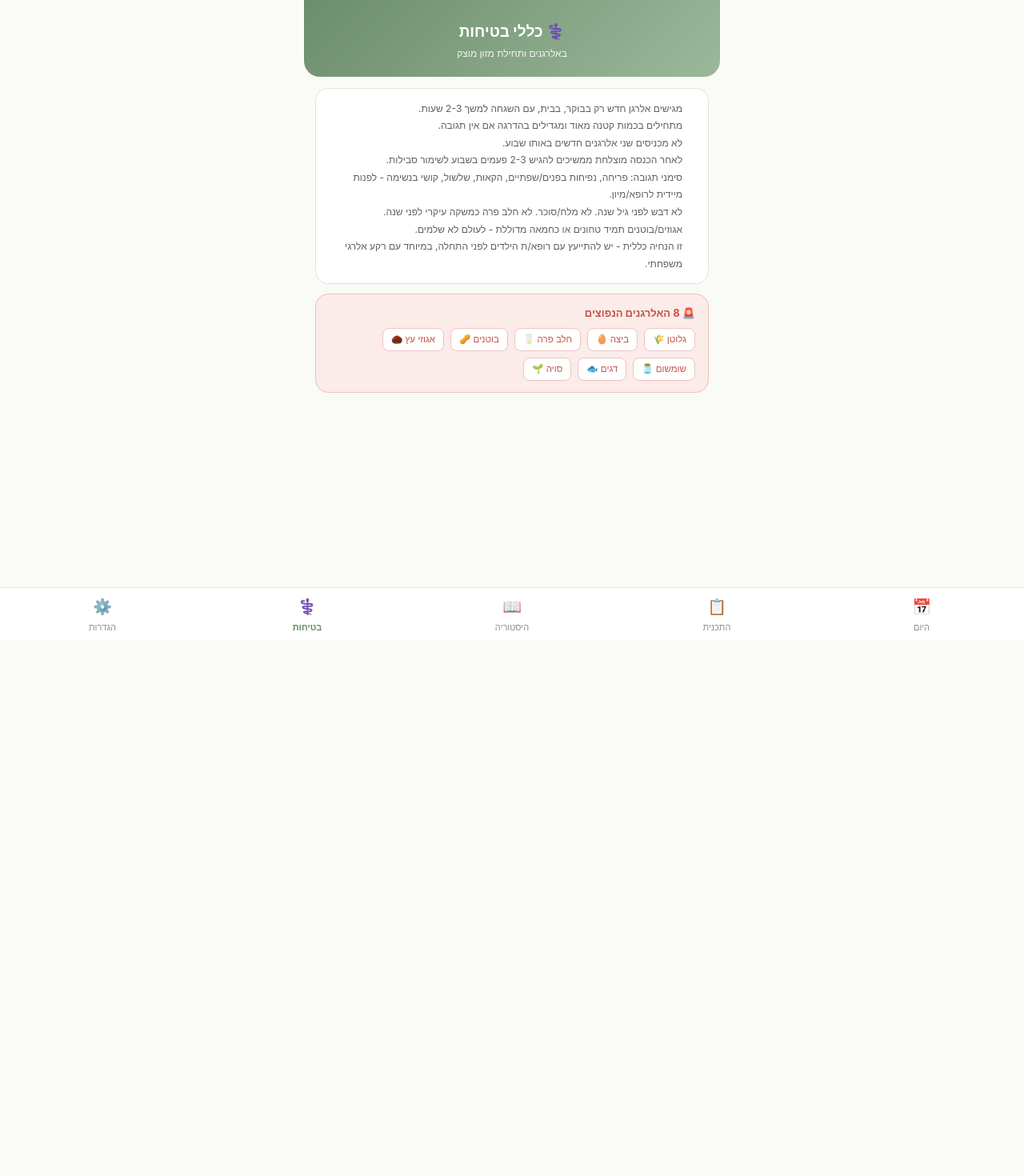
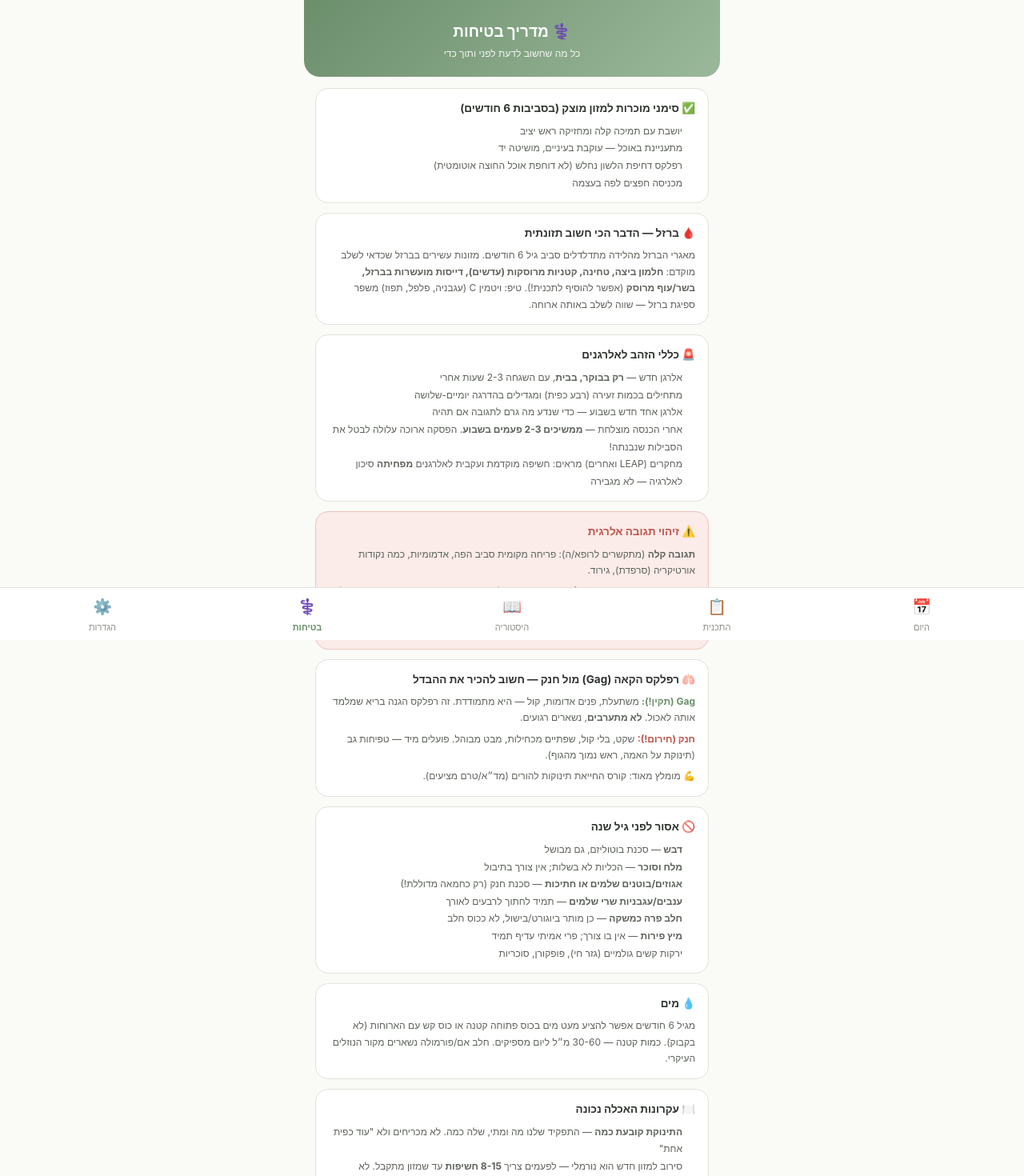
Before and after one commit to OrSchiffmann/meakav-teimot, a Next.js app: page /safety in a window 1280 px wide. Shown: the top 1470 px of the page at 80% size. Before the commit the page ends 800 px from the top, so only its background shows below. Built offline with nearby package versions, Linux system fonts and the light colour scheme; no server answers; sample sign-in values are in the browser's storage.

Commit message:
Professional content upgrade: combos, recipes on today screen, full safety guide, UI polish

```diff
--- a/app/(app)/safety/page.tsx
+++ b/app/(app)/safety/page.tsx
@@ -1,36 +1,97 @@
 export default function SafetyPage() {
-  const rules = [
-    'מגישים אלרגן חדש רק בבוקר, בבית, עם השגחה למשך 2-3 שעות.',
-    'מתחילים בכמות קטנה מאוד ומגדילים בהדרגה אם אין תגובה.',
-    'לא מכניסים שני אלרגנים חדשים באותו שבוע.',
-    'לאחר הכנסה מוצלחת ממשיכים להגיש 2-3 פעמים בשבוע לשימור סבילות.',
-    'סימני תגובה: פריחה, נפיחות בפנים/שפתיים, הקאות, שלשול, קושי בנשימה - לפנות מיידית לרופא/מיון.',
-    'לא דבש לפני גיל שנה. לא מלח/סוכר. לא חלב פרה כמשקה עיקרי לפני שנה.',
-    'אגוזים/בוטנים תמיד טחונים או כחמאה מדוללת - לעולם לא שלמים.',
-    'זו הנחיה כללית - יש להתייעץ עם רופא/ת הילדים לפני התחלה, במיוחד עם רקע אלרגי משפחתי.',
-  ]
-
   return (
     <>
       <div style={{ background: 'linear-gradient(135deg,var(--sage),var(--sage-light))', color: '#fff', padding: '26px 20px 20px', textAlign: 'center', borderRadius: '0 0 20px 20px', margin: '-14px -14px 14px' }}>
-        <h1 style={{ fontSize: 19, fontWeight: 800 }}>⚕️ כללי בטיחות</h1>
-        <p style={{ fontSize: 12, opacity: 0.9, marginTop: 3 }}>באלרגנים ותחילת מזון מוצק</p>
+        <h1 style={{ fontSize: 19, fontWeight: 800 }}>⚕️ מדריך בטיחות</h1>
+        <p style={{ fontSize: 12, opacity: 0.9, marginTop: 3 }}>כל מה שחשוב לדעת לפני ותוך כדי</p>
       </div>
 
-      <div style={{ background: 'var(--white)', border: '1px solid var(--border)', borderRadius: 16, padding: '14px 16px' }}>
-        <ul style={{ paddingRight: 16, fontSize: 12, color: 'var(--text-mid)', lineHeight: 1.8, margin: 0 }}>
-          {rules.map((r, i) => <li key={i}>{r}</li>)}
+      <Section title="✅ סימני מוכרות למזון מוצק (בסביבות 6 חודשים)">
+        <ul style={ul}>
+          <li>יושבת עם תמיכה קלה ומחזיקה ראש יציב</li>
+          <li>מתעניינת באוכל — עוקבת בעיניים, מושיטה יד</li>
+          <li>רפלקס דחיפת הלשון נחלש (לא דוחפת אוכל החוצה אוטומטית)</li>
+          <li>מכניסה חפצים לפה בעצמה</li>
         </ul>
+      </Section>
+
+      <Section title="🩸 ברזל — הדבר הכי חשוב תזונתית">
+        <p style={p}>מאגרי הברזל מהלידה מתדלדלים סביב גיל 6 חודשים. מזונות עשירים בברזל שכדאי לשלב מוקדם: <b>חלמון ביצה, טחינה, קטניות מרוסקות (עדשים), דייסות מועשרות בברזל, בשר/עוף מרוסק</b> (אפשר להוסיף לתכנית!). טיפ: ויטמין C (עגבניה, פלפל, תפוז) משפר ספיגת ברזל — שווה לשלב באותה ארוחה.</p>
+      </Section>
+
+      <Section title="🚨 כללי הזהב לאלרגנים">
+        <ul style={ul}>
+          <li>אלרגן חדש — <b>רק בבוקר, בבית</b>, עם השגחה 2-3 שעות אחרי</li>
+          <li>מתחילים בכמות זעירה (רבע כפית) ומגדילים בהדרגה יומיים-שלושה</li>
+          <li>אלרגן אחד חדש בשבוע — כדי שנדע מה גרם לתגובה אם תהיה</li>
+          <li>אחרי הכנסה מוצלחת — <b>ממשיכים 2-3 פעמים בשבוע</b>. הפסקה ארוכה עלולה לבטל את הסבילות שנבנתה!</li>
+          <li>מחקרים (LEAP ואחרים) מראים: חשיפה מוקדמת ועקבית לאלרגנים <b>מפחיתה</b> סיכון לאלרגיה — לא מגבירה</li>
+        </ul>
+      </Section>
+
+      <div style={{ background: 'var(--allergen-pale)', border: '1px solid var(--allergen-border)', borderRadius: 16, padding: '14px 16px', marginBottom: 12 }}>
+        <h3 style={{ fontSize: 13.5, fontWeight: 700, color: 'var(--allergen)', marginBottom: 8 }}>⚠️ זיהוי תגובה אלרגית</h3>
+        <p style={{ ...p, marginBottom: 6 }}><b>תגובה קלה</b> (מתקשרים לרופא/ה): פריחה מקומית סביב הפה, אדמומיות, כמה נקודות אורטיקריה (סרפדת), גירוד.</p>
+        <p style={{ ...p, marginBottom: 6 }}><b style={{ color: 'var(--allergen)' }}>תגובה חמורה (מיד 101/מיון!):</b> נפיחות שפתיים/לשון/פנים, קושי בנשימה, צפצופים, שיעול פתאומי מתמשך, הקאות חוזרות, חיוורון/רפיון, אובדן הכרה.</p>
+        <p style={p}>רוב התגובות מופיעות תוך דקות עד שעתיים מהחשיפה.</p>
       </div>
 
-      <div style={{ background: 'var(--allergen-pale)', border: '1px solid var(--allergen-border)', borderRadius: 16, padding: '14px 16px', marginTop: 12 }}>
-        <h3 style={{ fontSize: 13, fontWeight: 700, color: 'var(--allergen)', marginBottom: 8 }}>🚨 8 האלרגנים הנפוצים</h3>
+      <Section title="🫁 רפלקס הקאה (Gag) מול חנק — חשוב להכיר את ההבדל">
+        <p style={{ ...p, marginBottom: 6 }}><b style={{ color: 'var(--sage)' }}>Gag (תקין!):</b> משתעלת, פנים אדומות, קול — היא מתמודדת. זה רפלקס הגנה בריא שמלמד אותה לאכול. <b>לא מתערבים</b>, נשארים רגועים.</p>
+        <p style={{ ...p, marginBottom: 6 }}><b style={{ color: 'var(--allergen)' }}>חנק (חירום!):</b> שקט, בלי קול, שפתיים מכחילות, מבט מבוהל. פועלים מיד — טפיחות גב (תינוקת על האמה, ראש נמוך מהגוף).</p>
+        <p style={p}>💪 מומלץ מאוד: קורס החייאת תינוקות להורים (מד״א/טרם מציעים).</p>
+      </Section>
+
+      <Section title="🚫 אסור לפני גיל שנה">
+        <ul style={ul}>
+          <li><b>דבש</b> — סכנת בוטוליזם, גם מבושל</li>
+          <li><b>מלח וסוכר</b> — הכליות לא בשלות; אין צורך בתיבול</li>
+          <li><b>אגוזים/בוטנים שלמים או חתיכות</b> — סכנת חנק (רק כחמאה מדוללת!)</li>
+          <li><b>ענבים/עגבניות שרי שלמים</b> — תמיד לחתוך לרבעים לאורך</li>
+          <li><b>חלב פרה כמשקה</b> — כן מותר ביוגורט/בישול, לא ככוס חלב</li>
+          <li><b>מיץ פירות</b> — אין בו צורך; פרי אמיתי עדיף תמיד</li>
+          <li>ירקות קשים גולמיים (גזר חי), פופקורן, סוכריות</li>
+        </ul>
+      </Section>
+
+      <Section title="💧 מים">
+        <p style={p}>מגיל 6 חודשים אפשר להציע מעט מים בכוס פתוחה קטנה או כוס קש עם הארוחות (לא בקבוק). כמות קטנה — 30-60 מ״ל ליום מספיקים. חלב אם/פורמולה נשארים מקור הנוזלים העיקרי.</p>
+      </Section>
+
+      <Section title="🍽️ עקרונות האכלה נכונה">
+        <ul style={ul}>
+          <li><b>התינוקת קובעת כמה</b> — התפקיד שלנו מה ומתי, שלה כמה. לא מכריחים ולא "עוד כפית אחת"</li>
+          <li>סירוב למזון חדש הוא נורמלי — לפעמים צריך <b>8-15 חשיפות</b> עד שמזון מתקבל. לא מוותרים אחרי פעם אחת!</li>
+          <li>מתקדמים במרקמים — להישאר על מחיות חלקות יותר מדי זמן מקשה על התפתחות הלעיסה. עד גיל 9-10 חודשים כדאי גושים רכים</li>
+          <li>אוכלים יחד — תינוקות לומדים מחיקוי. שבו מולה ואכלו מאותם מזונות</li>
+          <li>בלגן הוא חלק מהלמידה 🎨 — לתת לה לגעת, למרוח ולחקור</li>
+        </ul>
+      </Section>
+
+      <div style={{ background: 'var(--allergen-pale)', border: '1px solid var(--allergen-border)', borderRadius: 16, padding: '14px 16px', marginBottom: 12 }}>
+        <h3 style={{ fontSize: 13, fontWeight: 700, color: 'var(--allergen)', marginBottom: 8 }}>🚨 8 האלרגנים בתכנית</h3>
         <div style={{ display: 'flex', flexWrap: 'wrap', gap: 8 }}>
           {['גלוטן 🌾', 'ביצה 🥚', 'חלב פרה 🥛', 'בוטנים 🥜', 'אגוזי עץ 🌰', 'שומשום 🫙', 'דגים 🐟', 'סויה 🌱'].map(a => (
             <span key={a} style={{ background: 'var(--white)', border: '1px solid var(--allergen-border)', borderRadius: 8, padding: '5px 10px', fontSize: 11.5, color: 'var(--allergen)' }}>{a}</span>
           ))}
         </div>
       </div>
+
+      <p style={{ fontSize: 11, color: 'var(--text-light)', textAlign: 'center', padding: '4px 10px 10px', lineHeight: 1.6 }}>
+        המידע כאן הוא הכוונה כללית ואינו תחליף לייעוץ רפואי. התייעצו עם רופא/ת הילדים או טיפת חלב לפני תחילת התכנית — במיוחד אם יש אטופיק דרמטיטיס (אקזמה) או רקע אלרגי משפחתי.
+      </p>
     </>
   )
 }
+
+function Section({ title, children }: { title: string; children: React.ReactNode }) {
+  return (
+    <div style={{ background: 'var(--white)', border: '1px solid var(--border)', borderRadius: 16, padding: '14px 16px', marginBottom: 12 }}>
+      <h3 style={{ fontSize: 13.5, fontWeight: 700, marginBottom: 8 }}>{title}</h3>
+      {children}
+    </div>
+  )
+}
+
+const ul: React.CSSProperties = { paddingRight: 16, fontSize: 12, color: 'var(--text-mid)', lineHeight: 1.8, margin: 0 }
+const p: React.CSSProperties = { fontSize: 12, color: 'var(--text-mid)', lineHeight: 1.7, margin: 0 }
--- a/app/globals.css
+++ b/app/globals.css
@@ -25,4 +25,23 @@ body {
   background: var(--bg);
   color: var(--text-dark);
   direction: rtl;
+  -webkit-font-smoothing: antialiased;
 }
+
+button {
+  transition: transform .1s ease, opacity .15s ease, filter .15s ease;
+  font-family: inherit;
+}
+button:active { transform: scale(.97); }
+button:hover { filter: brightness(1.05); }
+
+input, select, textarea {
+  transition: border-color .15s ease, box-shadow .15s ease;
+}
+input:focus, select:focus, textarea:focus {
+  outline: none;
+  border-color: var(--sage) !important;
+  box-shadow: 0 0 0 3px var(--sage-pale);
+}
+
+::selection { background: var(--sage-pale); }
--- a/lib/plan-data.ts
+++ b/lib/plan-data.ts
@@ -48,6 +48,18 @@ export const DAY_LABELS = ['א׳', 'ב׳', 'ג׳', 'ד׳', 'ה׳', 'ו׳', 'ש׳
 export const BASE_FOODS = 5
 export const TOTAL_FOODS = 37
 
+// שילובים טעימים לכל שבוע — רק ממזונות שכבר הוכרו בבטחה (עיקרון מקצועי:
+// מערבבים רק מזונות שכל אחד מהם כבר נוסה בנפרד ללא תגובה)
+export const WEEK_COMBOS: Record<number, string[]> = {
+  2: ['🥑🍐 אבוקדו + אגס — קרמי ומתוק', '🥕🍎 גזר + תפוח — קלאסיקה מתוקה', '🥒🥕 קישוא + גזר — מרקם נעים'],
+  3: ['🥬🥕 כרובית + גזר — הגזר ממתיק', '🥛🍑 יוגורט + אפרסק — קינוח ראשון', '🥦🍎 ברוקולי + תפוח — מסווה את המרירות'],
+  4: ['🌾🍑 דייסת שיבולת שועל + משמש — ארוחת בוקר מנצחת', '🍚🥕 דייסת אורז + גזר — סמיך ומזין', '🥜🍎 חמאת בוטנים מדוללת + תפוח — יום האלרגן טעים יותר'],
+  5: ['🟢🥒 אפונה + קישוא — ירוק ועדין', '🍠🍎 סלק + תפוח — ורוד ומתוק', '🌰🍐 חמאת שקדים + אגס — משדרג את יום האלרגן'],
+  6: ['🌾🥕🥒 קינואה + גזר + קישוא — ארוחה שלמה', '🫙🍠 טחינה + סלק — חומוס-סלק לתינוקות', '🍆🥒 חציל אפוי + קישוא — עדין וקטיפתי'],
+  7: ['🐟🥕 סלמון + גזר — מנטרל ריח דג', '🍝🥦 פסטה + ברוקולי מרוסק — ארוחת ערב אמיתית', '🥭🥛 מנגו + יוגורט — הקינוח האהוב'],
+  8: ['🌱🥕 טופו + גזר + טיפת שמן זית', '🍝🍅 פסטה + עגבניה מבושלת — בולונז ראשון בלי בשר', '🍑🥛 אפרסק + יוגורט + מעט שיבולת שועל'],
+}
+
 export const WEEKS: WeekPlan[] = [
   {
     n: 1, title: 'אבוקדו וגלוטן', meals: 'ארוחה אחת ביום (בוקר)', qty: '1-2 כפיות', texture: 'מחית חלקה ודלילה',
@@ -61,7 +73,7 @@ export const WEEKS: WeekPlan[] = [
       { food: 'קישוא מאודה', emoji: '🥒', type: 'new' },
       { food: 'קישוא', emoji: '🥒', type: 'repeat' },
     ],
-    tip: 'כפית אחת-שתיים מספיקות בהתחלה.',
+    tip: 'כפית אחת-שתיים מספיקות בהתחלה. התינוקת קובעת כמה — אם מסובבת ראש או סוגרת פה, מפסיקים. חלב אם/פורמולה נשארים המזון העיקרי.',
   },
   {
     n: 2, title: 'ירקות שורש וביצה', meals: 'ארוחה אחת ביום (בוקר)', qty: '2-3 כפיות', texture: 'מחית חלקה, מעט סמיכה',
@@ -75,7 +87,7 @@ export const WEEKS: WeekPlan[] = [
       { food: 'ברוקולי מאודה', emoji: '🥦', type: 'new' },
       { food: 'ברוקולי', emoji: '🥦', type: 'repeat' },
     ],
-    tip: 'מתחילים מחלמון בלבד, לא חלבון.',
+    tip: 'מתחילים מחלמון בלבד, לא חלבון. החלמון עשיר בברזל — חשוב במיוחד מגיל 6 חודשים כשמאגרי הברזל מהלידה מתדלדלים.',
   },
   {
     n: 3, title: 'עוד ירקות וחלב', meals: 'ארוחה אחת ביום (בוקר)', qty: '1 כף', texture: 'מחית סמיכה, ללא סינון',
@@ -145,7 +157,7 @@ export const WEEKS: WeekPlan[] = [
       { food: 'פסטת חיטה מלאה רכה', emoji: '🍝', type: 'new' },
       { food: 'פסטה', emoji: '🍝', type: 'repeat' },
     ],
-    tip: 'אפשר להניח לצד המחית רצועות רכות לתפיסה ביד, בהשגחה צמודה.',
+    tip: 'אפשר להניח לצד המחית רצועות רכות לתפיסה ביד (מבחן: אם אפשר למעוך בין אצבע לאגודל — בטוח). רפלקס הקאה (gag) הוא תקין ושונה מחנק — ראו בלשונית בטיחות.',
   },
   {
     n: 8, title: 'סיום המחזור + סויה', meals: 'שתי ארוחות ביום', qty: 'בוקר: 3-4 כפות · ערב: 3 כפות', texture: 'מרוסק/קצוץ + פיסות רכות',
```
Also changed, not shown: app/(app)/page.tsx (+16 -6 lines), app/(app)/plan/page.tsx (+11 -1 lines).
